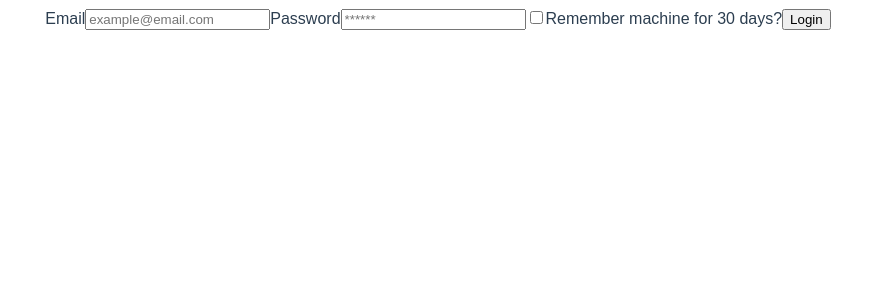
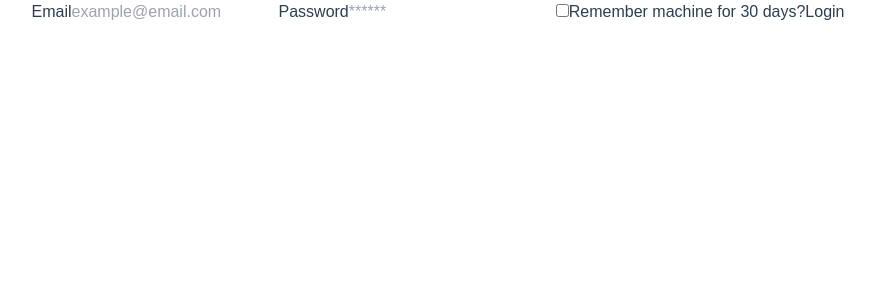
Before and after one commit to CoffeAddict/OpenExchangeFrontend, a Vue app: page /#/login in a window 1280 px wide. Shown: the top 300 px of the page, without its empty margins (202-1077 px from the left). Built offline with nearby package versions, Linux system fonts and the light colour scheme; no server answers; a web font is replaced by a local one.

Commit message:
added tailwind

```diff
--- a/package.json
+++ b/package.json
@@ -8,9 +8,12 @@
     "lint": "vue-cli-service lint"
   },
   "dependencies": {
+    "autoprefixer": "^9.8.8",
     "core-js": "^3.6.5",
     "js-cookie": "^3.0.5",
+    "postcss": "^7.0.39",
     "register-service-worker": "^1.7.1",
+    "tailwindcss": "npm:@tailwindcss/postcss7-compat@^2.2.17",
     "vue": "^3.0.0",
     "vue-router": "^4.0.0-0"
   },
@@ -24,6 +27,7 @@
     "@vue/compiler-sfc": "^3.0.0",
     "babel-eslint": "^10.1.0",
     "eslint": "^6.7.2",
-    "eslint-plugin-vue": "^7.0.0"
+    "eslint-plugin-vue": "^7.0.0",
+    "vue-cli-plugin-tailwind": "~3.0.0"
   }
 }
--- /dev/null
+++ b/postcss.config.js
@@ -0,0 +1,6 @@
+module.exports = {
+  plugins: {
+    tailwindcss: {},
+    autoprefixer: {}
+  }
+}
--- /dev/null
+++ b/src/assets/tailwind.css
@@ -0,0 +1,5 @@
+@tailwind base;
+
+@tailwind components;
+
+@tailwind utilities;
--- a/src/main.js
+++ b/src/main.js
@@ -3,6 +3,7 @@
 import './registerServiceWorker'
 import router from './router'
 import './assets/global.css'
+import './assets/tailwind.css'
 
 createApp(App)
 .use(router)
--- /dev/null
+++ b/tailwind.config.js
@@ -0,0 +1,8 @@
+/** @type {import('tailwindcss').Config} */
+module.exports = {
+  content: ['./public/**/*.html', './src/**/*.{vue,js,ts,jsx,tsx}'],
+  theme: {
+    extend: {},
+  },
+  plugins: [],
+}
```
Also changed, not shown: 1 other file (tests, documents, lock files or other folders).
